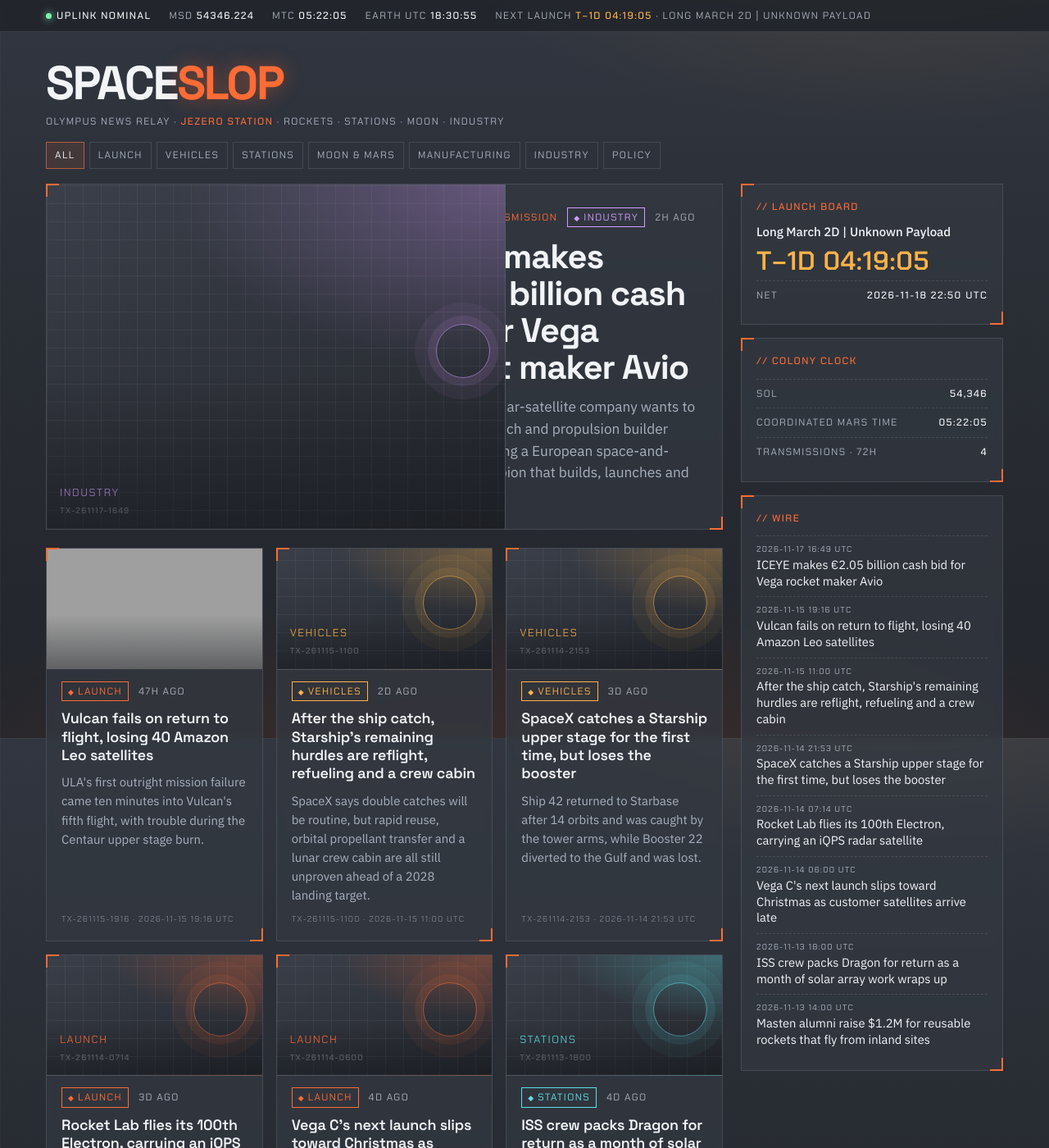
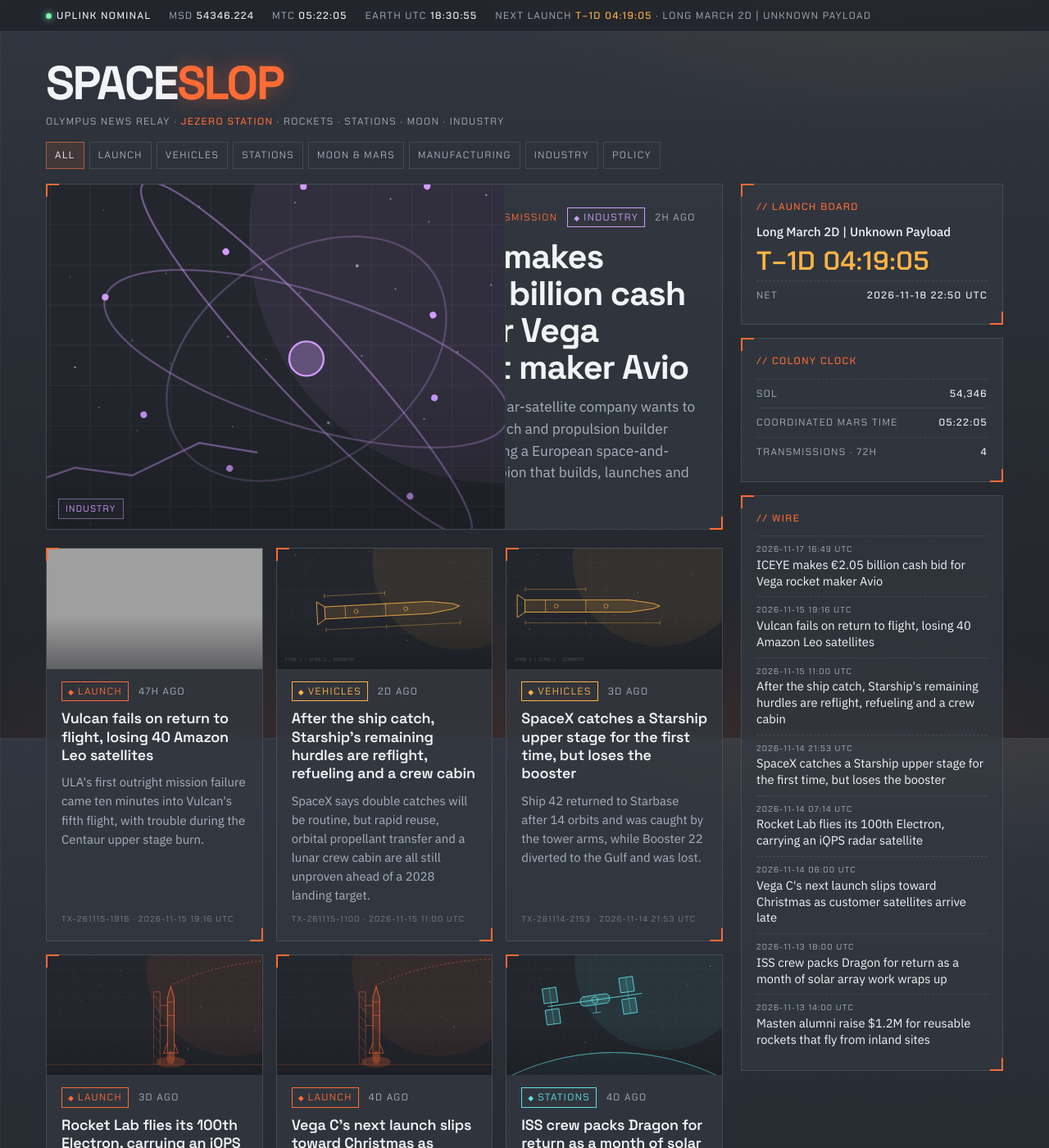
Before and after one commit to TomSomerville/spaceslop, a Jekyll site: the page built from index.html, in a window 1280 px wide and 1400 px high. Shown: the whole window at 82% size. Built offline with Jekyll 4.4.1, drawn with Linux system fonts in a browser that asks for light colours; some of the changed text lies outside the part shown; grey boxes are pictures that could not be loaded.

Commit message:
Generated SVG cover art for articles without a photo
Co-Authored-By: Claude Opus 5.5 <noreply@anthropic.com>

```diff
--- /dev/null
+++ b/_includes/art.html
@@ -0,0 +1,91 @@
+{% comment %}
+Generated cover art for posts without a photo. Pure SVG, no external service.
+include.post = the post. Each section gets its own scene; the post's timestamp
+seeds positions, angles and the starfield so no two covers are identical.
+{% endcomment %}{% assign p = include.post %}{% assign seed = p.date | date: "%s" | plus: 0 | divided_by: 60 | modulo: 9973 %}{% assign ox = seed | modulo: 140 | minus: 70 %}{% assign oy = seed | modulo: 37 | minus: 18 %}{% assign rot = seed | modulo: 50 | minus: 25 %}{% assign cat = p.category | default: "industry" %}
+<svg class="art" viewBox="0 0 640 360" preserveAspectRatio="xMidYMid slice" role="img" aria-label="Illustration: {{ site.sections[cat] | default: 'Transmission' }}" xmlns="http://www.w3.org/2000/svg">
+  <rect width="640" height="360" fill="#23262c"/>
+  <circle cx="{{ 520 | plus: ox }}" cy="{{ 40 | plus: oy }}" r="260" style="fill:var(--c)" opacity=".08"/>
+  <g stroke="#ffffff" stroke-opacity=".05">{% for i in (1..15) %}<line x1="{{ i | times: 42 }}" y1="0" x2="{{ i | times: 42 }}" y2="360"/>{% endfor %}{% for i in (1..8) %}<line x1="0" y1="{{ i | times: 42 }}" x2="640" y2="{{ i | times: 42 }}"/>{% endfor %}</g>
+  <g fill="#ffffff">{% for i in (1..34) %}{% assign sx = seed | times: i | times: 37 | plus: i | modulo: 640 %}{% assign sy = seed | times: i | times: 53 | plus: 7 | modulo: 300 %}{% assign so = i | modulo: 5 | plus: 2 | divided_by: 10.0 %}<circle cx="{{ sx }}" cy="{{ sy }}" r="{% if i == 3 or i == 17 %}1.6{% else %}.9{% endif %}" opacity="{{ so }}"/>{% endfor %}</g>
+  <g fill="none" style="stroke:var(--c)" stroke-width="2" stroke-linecap="round" stroke-linejoin="round">
+  {% case cat %}
+  {% when "launch" %}
+    <path d="M{{ 330 | plus: ox }} 92 Q {{ 470 | plus: ox }} 20 {{ 700 | plus: ox }} {{ 10 | plus: oy }}" stroke-dasharray="4 8" opacity=".55"/>
+    <g transform="translate({{ ox }},0)">
+      <rect x="282" y="110" width="18" height="214" opacity=".5"/>
+      {% for i in (0..6) %}<path d="M282 {{ i | times: 30 | plus: 120 }} L300 {{ i | times: 30 | plus: 140 }}" opacity=".4"/>{% endfor %}
+      <path d="M300 150 H322 M300 210 H322" opacity=".6"/>
+      <path d="M322 290 V128 L332 94 L342 128 V290 Z" style="fill:var(--c)" fill-opacity=".14"/>
+      <path d="M322 262 L310 292 H322 M342 262 L354 292 H342"/>
+      <path d="M322 180 H342 M322 140 H342" opacity=".6"/>
+      <ellipse cx="332" cy="318" rx="44" ry="16" style="fill:var(--c)" fill-opacity=".35" stroke="none"/>
+      <ellipse cx="332" cy="306" rx="12" ry="20" style="fill:var(--c)" fill-opacity=".55" stroke="none"/>
+    </g>
+    <path d="M0 326 H640" opacity=".45"/>
+  {% when "vehicles" %}
+    <g transform="translate({{ ox }},{{ oy }}) rotate({{ rot | divided_by: 5 }} 320 180)">
+      <path d="M120 162 H430 L500 172 L520 180 L500 188 L430 198 H120 Z" style="fill:var(--c)" fill-opacity=".12"/>
+      <path d="M300 162 V198 M180 162 V198" opacity=".7"/>
+      <path d="M120 162 L96 146 V214 L120 198" />
+      <path d="M120 230 H520 M120 224 V236 M300 224 V236 M520 224 V236" opacity=".45"/>
+      <path d="M120 130 H300 M120 124 V136 M300 124 V136" opacity=".45"/>
+      <circle cx="212" cy="180" r="6" opacity=".7"/><circle cx="360" cy="180" r="6" opacity=".7"/>
+    </g>
+    <text x="24" y="336" fill="#ffffff" fill-opacity=".35" font-family="monospace" font-size="12" stroke="none">STAGE 1 / STAGE 2 · SCHEMATIC</text>
+  {% when "stations" %}
+    <circle cx="320" cy="1010" r="720" style="fill:var(--c)" fill-opacity=".07"/>
+    <circle cx="320" cy="1010" r="720" opacity=".6"/>
+    <g transform="translate({{ ox }},{{ oy }}) rotate({{ rot | divided_by: 3 }} 320 150)">
+      <path d="M180 150 H460"/>
+      {% for x in (0..1) %}{% assign bx = x | times: 230 | plus: 170 %}
+      <rect x="{{ bx }}" y="96" width="40" height="44" style="fill:var(--c)" fill-opacity=".18"/><rect x="{{ bx }}" y="160" width="40" height="44" style="fill:var(--c)" fill-opacity=".18"/>
+      <path d="M{{ bx | plus: 20 }} 96 V204" opacity=".5"/>{% endfor %}
+      <rect x="276" y="136" width="88" height="28" rx="12" style="fill:var(--c)" fill-opacity=".22"/>
+      <circle cx="320" cy="150" r="9"/>
+      <path d="M320 164 V188 M308 188 H332" opacity=".7"/>
+    </g>
+  {% when "moon" %}
+    <circle cx="{{ 120 | plus: ox }}" cy="{{ 80 | plus: oy }}" r="26" style="fill:var(--c)" fill-opacity=".25"/>
+    <path d="M{{ 106 | plus: ox }} 70 q10 6 6 18" opacity=".6"/>
+    <circle cx="320" cy="880" r="620" fill="#34373e" stroke="none"/>
+    <circle cx="320" cy="880" r="620" opacity=".55"/>
+    {% for i in (1..5) %}{% assign cx = seed | times: i | times: 97 | modulo: 560 | plus: 40 %}<ellipse cx="{{ cx }}" cy="{{ i | modulo: 3 | times: 14 | plus: 300 }}" rx="{{ i | times: 5 | plus: 10 }}" ry="{{ i | times: 2 | plus: 3 }}" opacity=".4"/>{% endfor %}
+    <g transform="translate({{ ox }},0)">
+      <path d="M262 266 A58 58 0 0 1 378 266 Z" style="fill:var(--c)" fill-opacity=".16"/>
+      <path d="M282 266 V246 M300 266 V232 M320 266 V228 M340 266 V232 M358 266 V246" opacity=".45"/>
+      <path d="M378 266 H430 V250 H404" opacity=".7"/>
+      <path d="M440 266 V204 M440 204 L462 196" opacity=".8"/>
+    </g>
+  {% when "manufacturing" %}
+    <g transform="translate({{ ox }},{{ oy }})">
+      {% assign hex = "M28 0 L14 24 L-14 24 L-28 0 L-14 -24 L14 -24 Z" %}
+      <g transform="translate(270 150)"><path d="{{ hex }}" style="fill:var(--c)" fill-opacity=".2"/></g>
+      <g transform="translate(320 179)"><path d="{{ hex }}"/></g>
+      <g transform="translate(370 150)"><path d="{{ hex }}" style="fill:var(--c)" fill-opacity=".12"/></g>
+      <g transform="translate(320 121)"><path d="{{ hex }}"/></g>
+      <g transform="translate(420 179)"><path d="{{ hex }}" opacity=".6"/></g>
+      <g transform="translate(220 179)"><path d="{{ hex }}" opacity=".6"/></g>
+      <path d="M170 210 H140 V120 M470 120 H500 V210" opacity=".5"/>
+      <rect x="110" y="96" width="60" height="24" opacity=".6"/><rect x="470" y="210" width="60" height="24" opacity=".6"/>
+      <circle cx="320" cy="150" r="5" style="fill:var(--c)"/>
+    </g>
+  {% when "policy" %}
+    <g transform="translate({{ 320 | plus: ox }} {{ 175 | plus: oy }})">
+      <circle r="120" opacity=".25"/><circle r="84" opacity=".4"/><circle r="48" style="fill:var(--c)" fill-opacity=".12"/>
+      {% for i in (0..7) %}<g transform="rotate({{ i | times: 45 | plus: rot }})"><circle cx="84" cy="0" r="5" style="fill:var(--c)"/></g>{% endfor %}
+      <path d="M-22 10 H22 M-22 -4 H22 M-14 -18 H14" opacity=".8"/>
+      <path d="M-26 22 H26" />
+    </g>
+  {% else %}
+    <g transform="translate({{ 320 | plus: ox }} {{ 170 | plus: oy }})">
+      <ellipse rx="220" ry="70" opacity=".35" transform="rotate({{ rot }})"/>
+      <ellipse rx="160" ry="110" opacity=".25" transform="rotate({{ rot | times: -2 }})"/>
+      <ellipse rx="250" ry="40" opacity=".45" transform="rotate({{ rot | plus: 30 }})"/>
+      {% for i in (0..9) %}<g transform="rotate({{ i | times: 36 | plus: rot }})"><circle cx="{{ i | modulo: 3 | times: 40 | plus: 140 }}" cy="0" r="3.5" style="fill:var(--c)" stroke="none"/></g>{% endfor %}
+      <circle r="18" style="fill:var(--c)" fill-opacity=".3"/>
+    </g>
+    <path d="M40 320 L110 296 L170 304 L240 270 L300 280" opacity=".55"/>
+  {% endcase %}
+  </g>
+</svg>
--- a/_includes/cover.html
+++ b/_includes/cover.html
@@ -1 +1,2 @@
-{% comment %}Image block for a post. include.post = the post, include.size = "card" | "lead" | "hero".{% endcomment %}{% assign p = include.post %}{% if p.image and p.image.path %}<figure class="cover cover-{{ include.size }}"><img src="{{ p.image.path }}" alt="{{ p.image.alt | default: p.title | escape }}" loading="{% if include.size == 'card' %}lazy{% else %}eager{% endif %}" decoding="async" referrerpolicy="no-referrer">{% if include.size == 'hero' %}<figcaption class="hud">Image: {% if p.image.source_url %}<a href="{{ p.image.source_url }}" rel="noopener" target="_blank">{{ p.image.credit }}</a>{% else %}{{ p.image.credit }}{% endif %}{% if p.image.license %} · {{ p.image.license }}{% endif %}</figcaption>{% endif %}</figure>{% elsif include.size != 'hero' %}<div class="cover cover-{{ include.size }} cover-fallback c-{{ p.category }}" aria-hidden="true"><span class="hud">{{ site.sections[p.category] | default: "Transmission" }}</span><b class="hud">TX-{{ p.date | date: "%y%m%d-%H%M" }}</b></div>{% endif %}
+{% comment %}Image block for a post. include.post = the post, include.size = "card" | "lead" | "hero".
+Real photo when the post has `image`; otherwise generated cover art (see art.html).{% endcomment %}{% assign p = include.post %}{% if p.image and p.image.path %}<figure class="cover cover-{{ include.size }}"><img src="{{ p.image.path }}" alt="{{ p.image.alt | default: p.title | escape }}" loading="{% if include.size == 'card' %}lazy{% else %}eager{% endif %}" decoding="async" referrerpolicy="no-referrer">{% if include.size == 'hero' %}<figcaption class="hud">Image: {% if p.image.source_url %}<a href="{{ p.image.source_url }}" rel="noopener" target="_blank">{{ p.image.credit }}</a>{% else %}{{ p.image.credit }}{% endif %}{% if p.image.license %} · {{ p.image.license }}{% endif %}</figcaption>{% endif %}</figure>{% else %}<figure class="cover cover-{{ include.size }} cover-art c-{{ p.category }}">{% include art.html post=p %}<span class="art-tag hud">{{ site.sections[p.category] | default: "Transmission" }}</span>{% if include.size == 'hero' %}<figcaption class="hud">Illustration generated by SpaceSlop · not a photograph</figcaption>{% endif %}</figure>{% endif %}
--- a/assets/style.css
+++ b/assets/style.css
@@ -106,21 +106,12 @@ a { color: inherit; text-decoration: none; }
 .cover-hero::after { display: none; }
 .cover-hero figcaption { padding: 8px 0 0; color: var(--faint); font-size: 10px; }
 .cover-hero figcaption a { color: var(--muted); text-decoration: underline; text-decoration-color: var(--line); }
-.cover-fallback {
-  display: flex; flex-direction: column; justify-content: flex-end; gap: 4px; padding: 14px 16px;
-  background:
-    radial-gradient(120% 90% at 100% 0%, color-mix(in srgb, var(--c, var(--rust)) 32%, transparent), transparent 60%),
-    repeating-linear-gradient(0deg, rgba(255, 255, 255, .05) 0 1px, transparent 1px 22px),
-    repeating-linear-gradient(90deg, rgba(255, 255, 255, .05) 0 1px, transparent 1px 22px),
-    linear-gradient(160deg, #3a3f49, #23262c);
-}
-.cover-fallback span { color: var(--c, var(--rust)); font-size: 13px; }
-.cover-fallback b { color: var(--faint); font-weight: 500; font-size: 10px; }
-.cover-fallback::before {
-  content: ""; position: absolute; right: 18px; top: 50%; width: 64px; height: 64px; margin-top: -40px;
-  border: 1px solid color-mix(in srgb, var(--c, var(--rust)) 60%, transparent); border-radius: 50%;
-  box-shadow: 0 0 0 10px color-mix(in srgb, var(--c, var(--rust)) 10%, transparent), 0 0 0 26px color-mix(in srgb, var(--c, var(--rust)) 6%, transparent);
-}
+.cover-art .art { display: block; width: 100%; height: 100%; }
+.cover-art.cover-hero .art { aspect-ratio: 16 / 7; height: auto; }
+.art-tag { position: absolute; left: 14px; bottom: 12px; z-index: 1; color: var(--c, var(--rust)); font-size: 11px; background: rgba(35, 38, 44, .75); padding: 3px 8px; border: 1px solid color-mix(in srgb, var(--c, var(--rust)) 50%, transparent); }
+.cover-hero .art-tag { bottom: 34px; }
+.card:hover .art { transform: scale(1.03); }
+.art { transition: transform .4s ease; }
 
 /* article */
 .article { padding: clamp(20px, 4vw, 40px); }
@@ -159,3 +150,4 @@ a { color: inherit; text-decoration: none; }
 
 .footer { display: flex; justify-content: space-between; gap: 16px; flex-wrap: wrap; border-top: 1px solid var(--line); color: var(--muted); padding: 18px 16px 40px; line-height: 1.6; }
 .footer a { color: var(--rust); }
+.cover-card .art-tag { display: none; }
```
